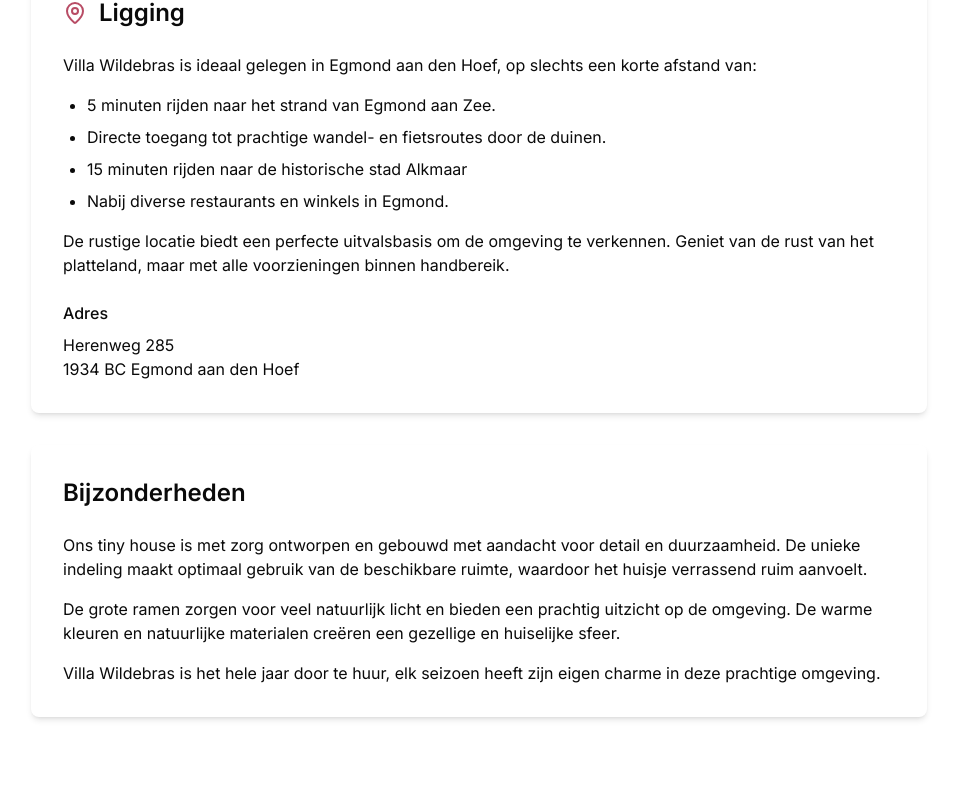
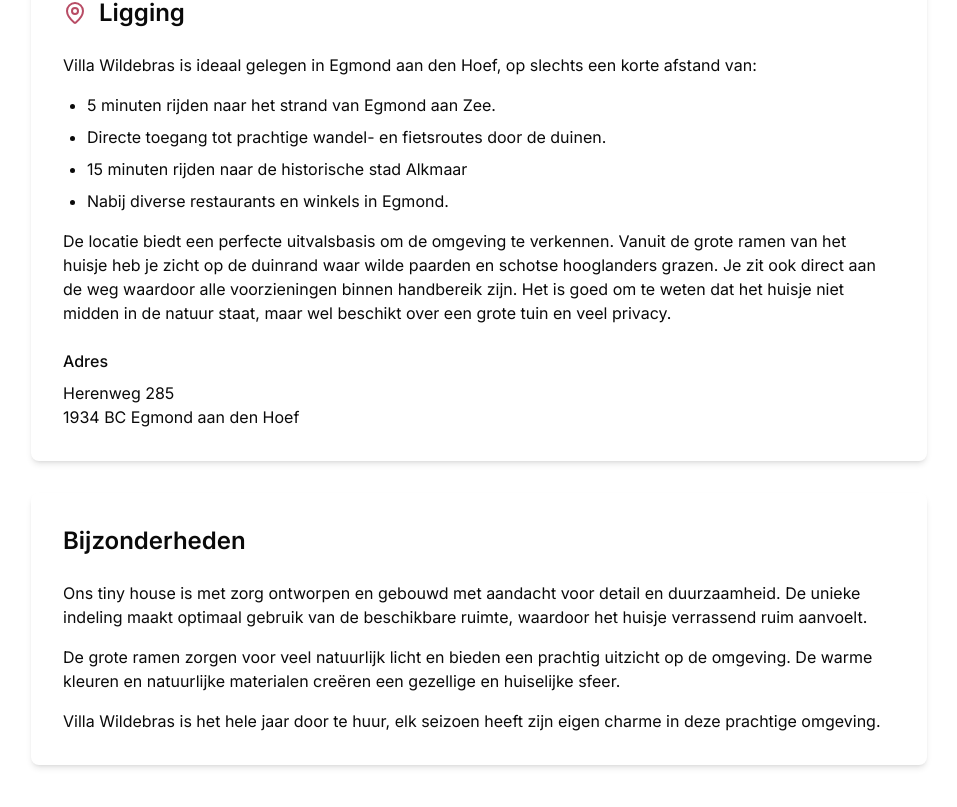
Before and after one commit to dccbras/Villa-wildebras, a Next.js app: page /het-huisje in a window 1280 px wide. Shown: the part 3180-3987 px from the top of the page, without its empty margins (161-1118 px from the left). Before the commit the page ends 3945 px from the top, so only its background shows below. Built offline with nearby package versions, Linux system fonts and the light colour scheme.

Commit message:
Update page.tsx

```diff
--- a/app/het-huisje/page.tsx
+++ b/app/het-huisje/page.tsx
@@ -174,8 +174,8 @@ export default function OverHetHuisjePage() {
               <li>Nabij diverse restaurants en winkels in Egmond.</li>
             </ul>
             <p>
-              De rustige locatie biedt een perfecte uitvalsbasis om de omgeving te verkennen. Geniet van de rust van het
-              platteland, maar met alle voorzieningen binnen handbereik.
+              De locatie biedt een perfecte uitvalsbasis om de omgeving te verkennen. Vanuit de grote ramen van het huisje heb je zicht op de duinrand waar wilde paarden en schotse hooglanders grazen. Je zit ook direct aan de weg waardoor alle voorzieningen binnen handbereik zijn.
+              Het is goed om te weten dat het huisje niet midden in de natuur staat, maar wel beschikt over een grote tuin en veel privacy.
             </p>
 
             <div className="mt-6">
```
